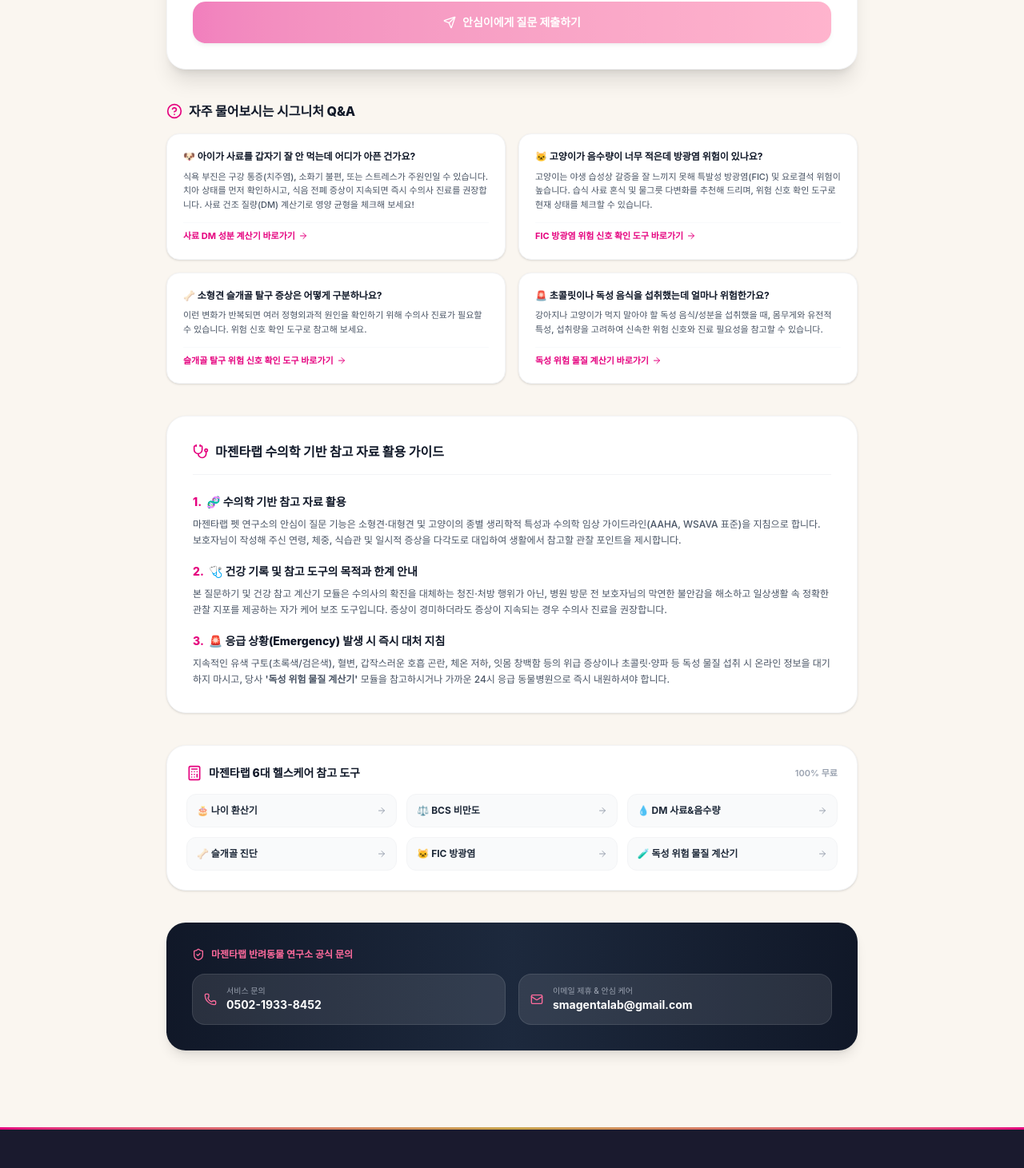
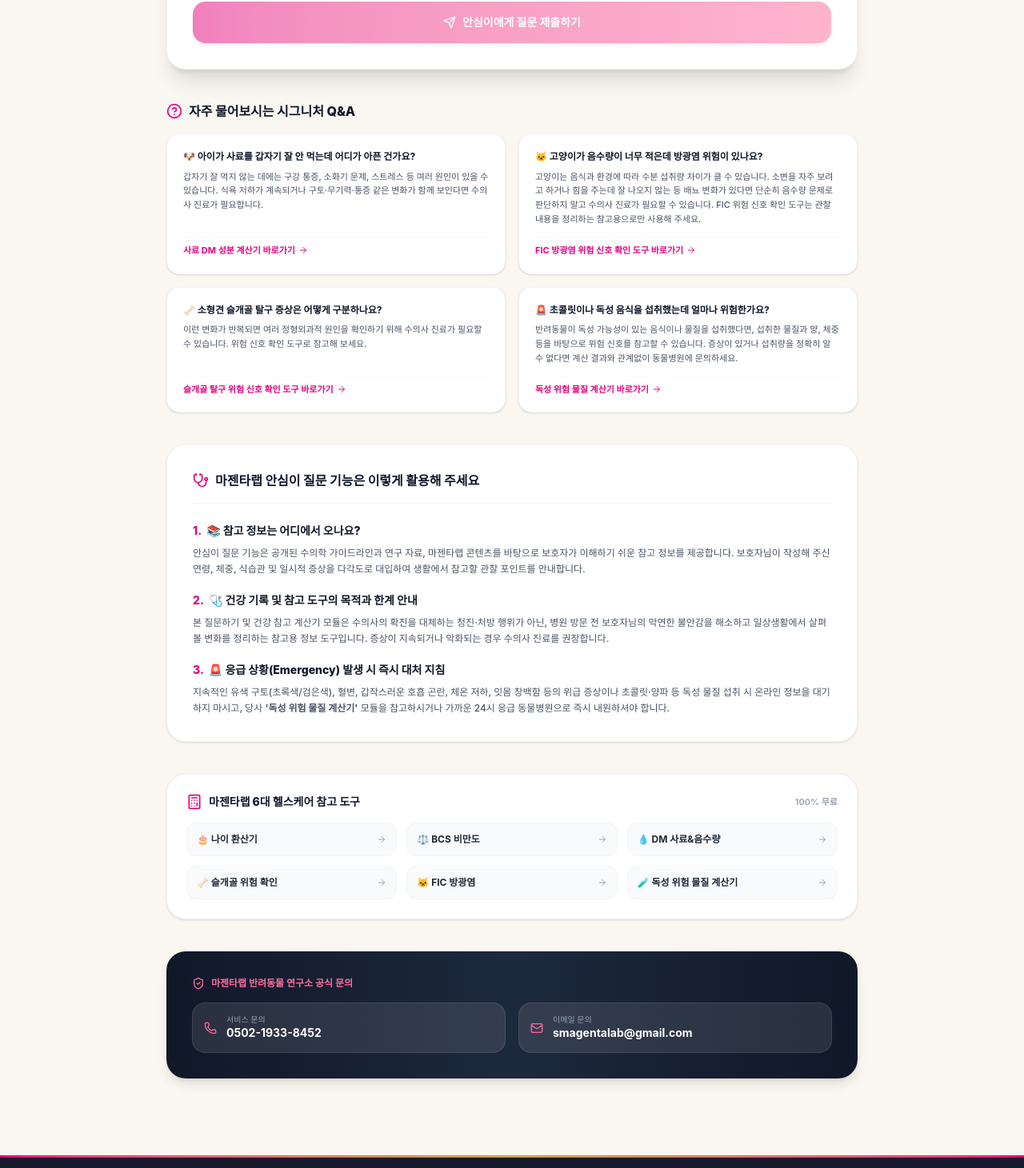
Before and after one commit to drivehihi-ctrl/magentalab-blog, a Next.js app: page /ask-ansimi in a window 1280 px wide. Shown: the part 741-2202 px from the top of the page at 80% size. Built offline with nearby package versions, Linux system fonts and the light colour scheme; no server answers; a web font is replaced by a local one.

Commit message:
fix(content): precise string replacements and fix BCS initial validation state

```diff
--- a/app/ask-ansimi/AskAnsimiClient.tsx
+++ b/app/ask-ansimi/AskAnsimiClient.tsx
@@ -12,13 +12,13 @@ import {
 const COMMON_FAQS = [
   {
     q: '🐶 아이가 사료를 갑자기 잘 안 먹는데 어디가 아픈 건가요?',
-    a: '식욕 부진은 구강 통증(치주염), 소화기 불편, 또는 스트레스가 주원인일 수 있습니다. 치아 상태를 먼저 확인하시고, 식음 전폐 증상이 지속되면 즉시 수의사 진료를 권장합니다. 사료 건조 질량(DM) 계산기로 영양 균형을 체크해 보세요!',
+    a: '갑자기 잘 먹지 않는 데에는 구강 통증, 소화기 문제, 스트레스 등 여러 원인이 있을 수 있습니다. 식욕 저하가 계속되거나 구토·무기력·통증 같은 변화가 함께 보인다면 수의사 진료가 필요합니다.',
     link: '/dm-calculator',
     linkText: '사료 DM 성분 계산기'
   },
   {
     q: '🐱 고양이가 음수량이 너무 적은데 방광염 위험이 있나요?',
-    a: '고양이는 야생 습성상 갈증을 잘 느끼지 못해 특발성 방광염(FIC) 및 요로결석 위험이 높습니다. 습식 사료 혼식 및 물그릇 다변화를 추천해 드리며, 위험 신호 확인 도구로 현재 상태를 체크할 수 있습니다.',
+    a: '고양이는 음식과 환경에 따라 수분 섭취량 차이가 클 수 있습니다. 소변을 자주 보려고 하거나 힘을 주는데 잘 나오지 않는 등 배뇨 변화가 있다면 단순히 음수량 문제로 판단하지 말고 수의사 진료가 필요할 수 있습니다. FIC 위험 신호 확인 도구는 관찰 내용을 정리하는 참고용으로만 사용해 주세요.',
     link: '/fic-diagnoser',
     linkText: 'FIC 방광염 위험 신호 확인 도구'
   },
@@ -30,7 +30,7 @@ const COMMON_FAQS = [
   },
   {
     q: '🚨 초콜릿이나 독성 음식을 섭취했는데 얼마나 위험한가요?',
-    a: '강아지나 고양이가 먹지 말아야 할 독성 음식/성분을 섭취했을 때, 몸무게와 유전적 특성, 섭취량을 고려하여 신속한 위험 신호와 진료 필요성을 참고할 수 있습니다.',
+    a: '반려동물이 독성 가능성이 있는 음식이나 물질을 섭취했다면, 섭취한 물질과 양, 체중 등을 바탕으로 위험 신호를 참고할 수 있습니다. 증상이 있거나 섭취량을 정확히 알 수 없다면 계산 결과와 관계없이 동물병원에 문의하세요.',
     link: '/emergency-calculator',
     linkText: '독성 위험 물질 계산기'
   }
@@ -228,16 +228,16 @@ export default function AskAnsimiClient() {
         <div className="bg-white rounded-3xl p-6 sm:p-8 border border-gray-100 shadow-sm space-y-6">
           <div className="flex items-center gap-2 border-b border-gray-100 pb-4">
             <Stethoscope className="w-5 h-5 text-[#E5007E]" />
-            <h3 className="text-base font-extrabold text-gray-900">마젠타랩 수의학 기반 참고 자료 활용 가이드</h3>
+            <h3 className="text-base font-extrabold text-gray-900">마젠타랩 안심이 질문 기능은 이렇게 활용해 주세요</h3>
           </div>
 
           <div className="prose prose-sm max-w-none text-gray-600 space-y-5 leading-relaxed text-xs sm:text-sm font-medium">
             <div className="space-y-2">
               <h4 className="font-extrabold text-gray-900 text-xs sm:text-sm flex items-center gap-1.5">
-                <span className="text-[#E5007E]">1.</span> 🧬 수의학 기반 참고 자료 활용
+                <span className="text-[#E5007E]">1.</span> 📚 참고 정보는 어디에서 오나요?
               </h4>
               <p className="text-gray-600 leading-relaxed text-[12px] sm:text-xs">
-                마젠타랩 펫 연구소의 안심이 질문 기능은 소형견·대형견 및 고양이의 종별 생리학적 특성과 수의학 임상 가이드라인(AAHA, WSAVA 표준)을 지침으로 합니다. 보호자님이 작성해 주신 연령, 체중, 식습관 및 일시적 증상을 다각도로 대입하여 생활에서 참고할 관찰 포인트을 제시합니다.
+                안심이 질문 기능은 공개된 수의학 가이드라인과 연구 자료, 마젠타랩 콘텐츠를 바탕으로 보호자가 이해하기 쉬운 참고 정보를 제공합니다. 보호자님이 작성해 주신 연령, 체중, 식습관 및 일시적 증상을 다각도로 대입하여 생활에서 참고할 관찰 포인트를 안내합니다.
               </p>
             </div>
 
@@ -246,7 +246,7 @@ export default function AskAnsimiClient() {
                 <span className="text-[#E5007E]">2.</span> 🩺 건강 기록 및 참고 도구의 목적과 한계 안내
               </h4>
               <p className="text-gray-600 leading-relaxed text-[12px] sm:text-xs">
-                본 질문하기 및 건강 참고 계산기 모듈은 수의사의 확진을 대체하는 청진·처방 행위가 아닌, 병원 방문 전 보호자님의 막연한 불안감을 해소하고 일상생활 속 정확한 관찰 지포를 제공하는 자가 케어 보조 도구입니다. 증상이 경미하더라도 증상이 지속되는 경우 수의사 진료을 권장합니다.
+                본 질문하기 및 건강 참고 계산기 모듈은 수의사의 확진을 대체하는 청진·처방 행위가 아닌, 병원 방문 전 보호자님의 막연한 불안감을 해소하고 일상생활에서 살펴볼 변화를 정리하는 참고용 정보 도구입니다. 증상이 지속되거나 악화되는 경우 수의사 진료를 권장합니다.
               </p>
             </div>
 
@@ -285,7 +285,7 @@ export default function AskAnsimiClient() {
               <ArrowRight className="w-3 h-3 text-gray-400" />
             </Link>
             <Link href="/patella-diagnoser" className="p-3 rounded-xl bg-gray-50 hover:bg-magenta/5 hover:text-[#E5007E] border border-gray-100 transition-all flex items-center justify-between">
-              <span>🦴 슬개골 진단</span>
+              <span>🦴 슬개골 위험 확인</span>
               <ArrowRight className="w-3 h-3 text-gray-400" />
             </Link>
             <Link href="/fic-diagnoser" className="p-3 rounded-xl bg-gray-50 hover:bg-magenta/5 hover:text-[#E5007E] border border-gray-100 transition-all flex items-center justify-between">
@@ -315,7 +315,7 @@ export default function AskAnsimiClient() {
             <div className="flex items-center gap-3 bg-white/10 p-3.5 rounded-2xl border border-white/10">
               <Mail className="w-4 h-4 text-[#FF6B9D]" />
               <div>
-                <p className="text-gray-400 text-[10px]">이메일 제휴 & 안심 케어</p>
+                <p className="text-gray-400 text-[10px]">이메일 문의</p>
                 <p className="font-bold text-white text-sm">smagentalab@gmail.com</p>
               </div>
             </div>
--- a/app/ask-ansimi/layout.tsx
+++ b/app/ask-ansimi/layout.tsx
@@ -1,13 +1,13 @@
 import type { Metadata } from "next";
 
 export const metadata: Metadata = {
-  title: "안심이에게 질문하기 | 마젠타랩 반려동물 연구소",
-  description: "반려동물 건강 정보나 궁금증을 마젠타랩 브랜드 캐릭터 안심이에게 질문해 보세요. 공개된 수의학 자료를 바탕으로 한 참고 정보를 안내해 드립니다.",
+  title: "안심이에게 질문하기 | 마젠타랩",
+  description: "마젠타랩 브랜드 캐릭터 안심이에게 반려동물 건강과 생활에 관한 질문을 남기고 공개 자료를 바탕으로 한 참고 정보를 확인해 보세요.",
   alternates: {
     canonical: "https://www.magentalabblog.com/ask-ansimi",
   },
   openGraph: {
-    title: "안심이에게 질문하기 | 마젠타랩 반려동물 연구소",
+    title: "안심이에게 질문하기 | 마젠타랩",
     description: "반려동물 건강 정보나 궁금증을 안심이에게 질문해 보세요.",
     url: "https://www.magentalabblog.com/ask-ansimi",
     type: "website",
--- a/components/BCSCalculator.tsx
+++ b/components/BCSCalculator.tsx
@@ -34,6 +34,7 @@ export default function BCSCalculator({ lang = "ko" }: BCSCalculatorProps) {
   const [ageType, setAgeType] = useState<"month" | "year">("year");
   const [ageValue, setAgeValue] = useState<string>("");
   const [weight, setWeight] = useState<string>("");
+  const [isTouched, setIsTouched] = useState<boolean>(false);
   const [status, setStatus] = useState<string>("dog_neutered");
   const [bcs, setBcs] = useState<number>(5);
 
@@ -571,6 +572,7 @@ export default function BCSCalculator({ lang = "ko" }: BCSCalculatorProps) {
                     inputMode="decimal"
                     value={weight}
                     onChange={(e) => handleWeightChange(e.target.value)}
+                    onBlur={() => setIsTouched(true)}
                     placeholder="예: 5.4"
                     className="w-full pl-4 pr-12 py-3.5 bg-slate-50/50 border border-slate-200 rounded-2xl focus:outline-none focus:ring-2 focus:ring-magenta/30 focus:border-magenta text-slate-800 font-semibold"
                   />
--- a/components/Footer.tsx
+++ b/components/Footer.tsx
@@ -58,9 +58,9 @@ export default function Footer() {
               {isEn ? "Company Info" : isJa ? "会社情報" : "사업자 정보"}
             </h3>
             <div className="text-[11px] text-[#8888aa] leading-relaxed space-y-1.5">
-              <p>대표이사 : 김범준 &nbsp;|&nbsp; 사업자등록번호 : 448-07-03101</p>
-              <p>통신판매업 신고 : 제 2025-경기김포-1339호</p>
-              <p>호스팅 제공자 : Vercel Inc. / (주)가비아</p>
+              <p>{isEn ? "CEO: Kim Beomjun" : isJa ? "代表者: Kim Beomjun" : "대표이사 : 김범준"} &nbsp;|&nbsp; {isEn ? "Business Registration No.: 448-07-03101" : isJa ? "事業者登録番号: 448-07-03101" : "사업자등록번호 : 448-07-03101"}</p>
+              <p>{isEn ? "E-commerce Registration: 2025-Gyeonggimpo-1339" : isJa ? "通信販売業届出: 第2025-京畿金浦-1339号" : "통신판매업 신고 : 제 2025-경기김포-1339호"}</p>
+              <p>{isEn ? "Hosting Provider: Vercel Inc. / Gabia Inc." : isJa ? "ホスティング提供者: Vercel Inc. / (株)ガビア" : "호스팅 제공자 : Vercel Inc. / (주)가비아"}</p>
             </div>
           </div>
 
@@ -89,7 +89,7 @@ export default function Footer() {
         {/* Bottom copyright bar */}
         <div className="pt-6 border-t border-white/10 flex flex-col sm:flex-row items-center justify-between gap-2 text-[10px] text-[#5a5a7a] uppercase tracking-[0.15em]">
           <span>© 2026 Magentalab. All rights reserved.</span>
-          <span className="text-[#c9a64c]/60 font-bold">반려동물과 함께 더 나은 내일을 🐾</span>
+          <span className="text-[#c9a64c]/60 font-bold">{isEn ? "A better tomorrow with our pets 🐾" : isJa ? "ペットと共により良い明日を 🐾" : "반려동물과 함께 더 나은 내일을 🐾"}</span>
         </div>
       </div>
     </footer>
```
